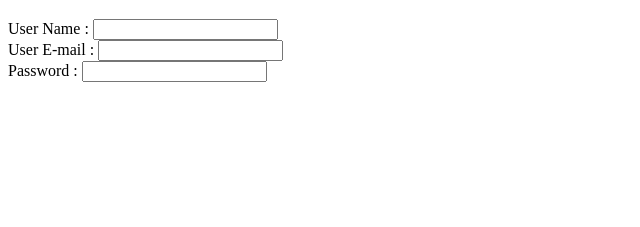
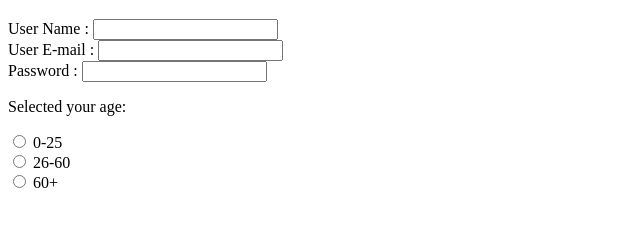
Before and after one commit to SURAJITSHAW/HTML-CSS, a plain HTML site: page NetNinja Tutorial/index.html in a window 1280 px wide. Shown: the part 61-288 px from the top of the page, without its empty margins (0-640 px from the left). Drawn offline with Linux system fonts and the light colour scheme.

Commit message:
NetNinja: Radio btn

```diff
--- a/NetNinja Tutorial/index.html
+++ b/NetNinja Tutorial/index.html
@@ -6,6 +6,9 @@
     <h1>HTML Forms</h1>
 
     <form>
+
+        <!-- Baic Name, E-mail, Password input section -->
+
         <label for="userName">User Name : </label>
         <input type="text" id="userName" name="userName">
         <br>
@@ -14,6 +17,22 @@
         <br>
         <label for="password">Password : </label>
         <input type="password" id="password" name="password">
+
+        <!-- Radio Buttons -->
+
+        <p>Selected your age:</p>
+        <input type="radio" name="age" value="0-25" id="option-1">
+        <label for="option-1">0-25</label>
+        <br>
+        <input type="radio" name="age" value="26-60" id="option-2">
+        <label for="option-2">26-60</label>
+        <br>
+        <input type="radio" name="age" value="60+" id="option-3">
+        <label for="option-3">60+</label>
+        <br>
+
+        <!-- Dropdown Menu Bar -->
+
     </form>
 
 </body>
```
Also changed, not shown: NetNinja Tutorial/Readme.md (added).
